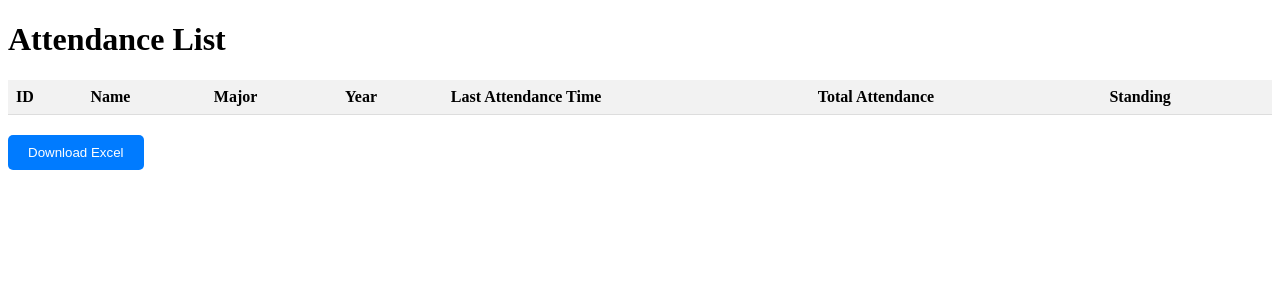
After one commit to maggywairigu/Facial_Recognition_Attendance_System, a Flask app: page /update_attendance in a window 1280 px wide. The commit adds this page. Shown: the top 300 px of the page. Run offline with Flask 3, Linux system fonts and the light colour scheme; lists and menus that the app fills with data are empty; parts of the project's set-up code (start-up, migrations or seed data) failed here and were passed over.

Commit message:
Attendance list and download feature added

```diff
--- a/main.py
+++ b/main.py
@@ -9,7 +9,7 @@ import firebase_admin
 from firebase_admin import credentials
 from firebase_admin import db
 from firebase_admin import storage
-from flask import Flask, render_template, Response
+from flask import Flask, render_template, Response, request, jsonify
 
 cred = credentials.Certificate("serviceAccountKey.json")
 firebase_admin.initialize_app(cred, {
@@ -50,11 +50,12 @@ print("Encode File Loaded")
 modeType = 0
 counter = 0
 imgStudent = []
+recognized_students = []
 
 # Function to capture video from webcam
 # Function to capture video from webcam
 def gen_frames(imageBackground):
-    global modeType, counter, imgBackground  # Declare modeType and counter as global variables
+    global modeType, counter, imgBackground, recognized_students  # Declare modeType and counter as global variables
 
     while True:
         success, img = cap.read()
@@ -97,6 +98,7 @@ def gen_frames(imageBackground):
                             counter = 1
                             modeType = 1
 
+
                 if counter != 0:
                     if counter == 1:
                         """Get the data"""
@@ -110,9 +112,18 @@ def gen_frames(imageBackground):
 
                         """Update data of the attendance"""
                         datetimeObject = datetime.strptime(studentInfo['last_attendance_time'], "%Y-%m-%d %H:%M:%S")
-
                         secondsElapsed = (datetime.now() - datetimeObject).total_seconds()
                         print(secondsElapsed)
+
+                        # Store recognized student information
+                        recognized_students.append(
+                            {
+                                'image': imgStudent,
+                                'id': id,
+                                'info': studentInfo,
+                            }
+                        )
+                        print(recognized_students)
 
                         if secondsElapsed > 30:
                             ref = db.reference(f'Users/{id}')
@@ -177,5 +188,12 @@ def video_feed():
     return Response(gen_frames(imgBackground), mimetype='multipart/x-mixed-replace; boundary=frame')
 
 
+@app.route('/update_attendance', methods=['GET', 'POST'])
+def update_attendance():
+    global recognized_students
+    return render_template('update_attendance.html', recognized_students=recognized_students)
+
+
+
 if __name__ == '__main__':
     app.run(debug=True)
--- a/templates/index.html
+++ b/templates/index.html
@@ -6,9 +6,11 @@
     <title>Main Page</title>
 </head>
 <body>
-    <h1>Welcome to Attendance System</h1>
+    <h1>Welcome to the Attendance System</h1>
     <form action="/video_feed">
         <input type="submit" value="Take Attendance">
     </form>
+    <br>
+    <a href="/update_attendance"><button>View Attendance List</button></a>
 </body>
 </html>
--- /dev/null
+++ b/templates/update_attendance.html
@@ -0,0 +1,77 @@
+<!DOCTYPE html>
+<html lang="en">
+<head>
+    <meta charset="UTF-8">
+    <meta name="viewport" content="width=device-width, initial-scale=1.0">
+    <title>Attendance List</title>
+    <style>
+        table {
+            width: 100%;
+            border-collapse: collapse;
+        }
+        th, td {
+            padding: 8px;
+            text-align: left;
+            border-bottom: 1px solid #ddd;
+        }
+        th {
+            background-color: #f2f2f2;
+        }
+        #download-pdf-btn, #download-excel-btn, #download-csv-btn {
+            margin-top: 20px;
+            padding: 10px 20px;
+            background-color: #007bff;
+            color: #fff;
+            border: none;
+            border-radius: 5px;
+            cursor: pointer;
+        }
+    </style>
+</head>
+<body>
+    <h1>Attendance List</h1>
+    <table id="attendance-table">
+        <tr>
+            <th>ID</th>
+            <th>Name</th>
+            <th>Major</th>
+            <th>Year</th>
+            <th>Last Attendance Time</th>
+            <th>Total Attendance</th>
+            <th>Standing</th>
+        </tr>
+        {% for student in recognized_students %}
+        <tr>
+            <td>{{ student['id'] }}</td>
+            <td>{{ student['info']['name'] }}</td>
+            <td>{{ student['info']['major'] }}</td>
+            <td>{{ student['info']['year'] }}</td>
+            <td>{{ student['info']['last_attendance_time'] }}</td>
+            <td>{{ student['info']['total_attendance'] }}</td>
+            <td>{{ student['info']['standing'] }}</td>
+        </tr>
+        {% endfor %}
+    </table>
+    <button id="download-csv-btn">Download Excel</button>
+
+    <script>
+        document.getElementById("download-csv-btn").addEventListener("click", function() {
+            const rows = document.querySelectorAll('#attendance-table tr');
+            let csvContent = 'data:text/csv;charset=utf-8,';
+            rows.forEach((row) => {
+                const rowData = [];
+                row.querySelectorAll('th, td').forEach((cell) => {
+                    rowData.push(cell.textContent);
+                });
+                csvContent += rowData.join(',') + '\n';
+            });
+            const encodedUri = encodeURI(csvContent);
+            const link = document.createElement('a');
+            link.setAttribute('href', encodedUri);
+            link.setAttribute('download', 'attendance_list.csv');
+            document.body.appendChild(link);
+            link.click();
+        });
+    </script>
+</body>
+</html>
```
Also changed, not shown: templates/attendance.html (deleted, +0 -34 lines).
